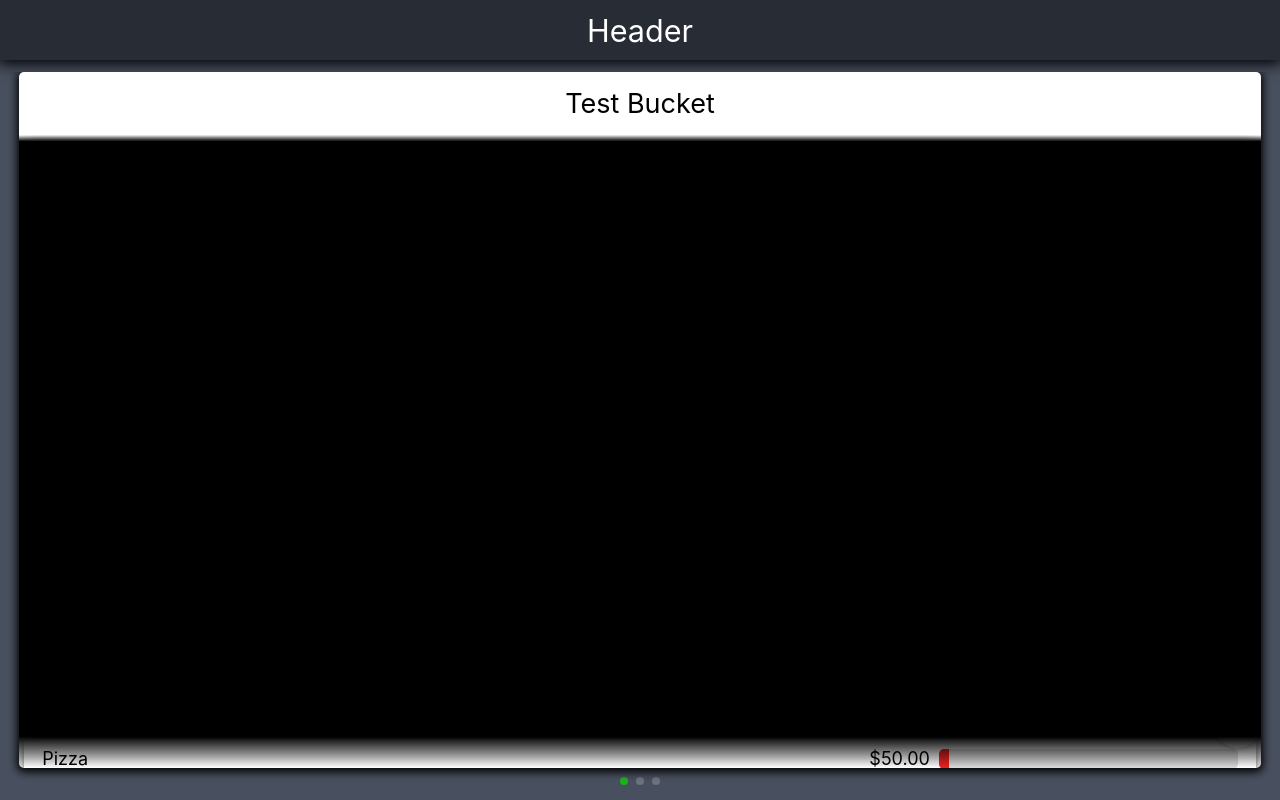
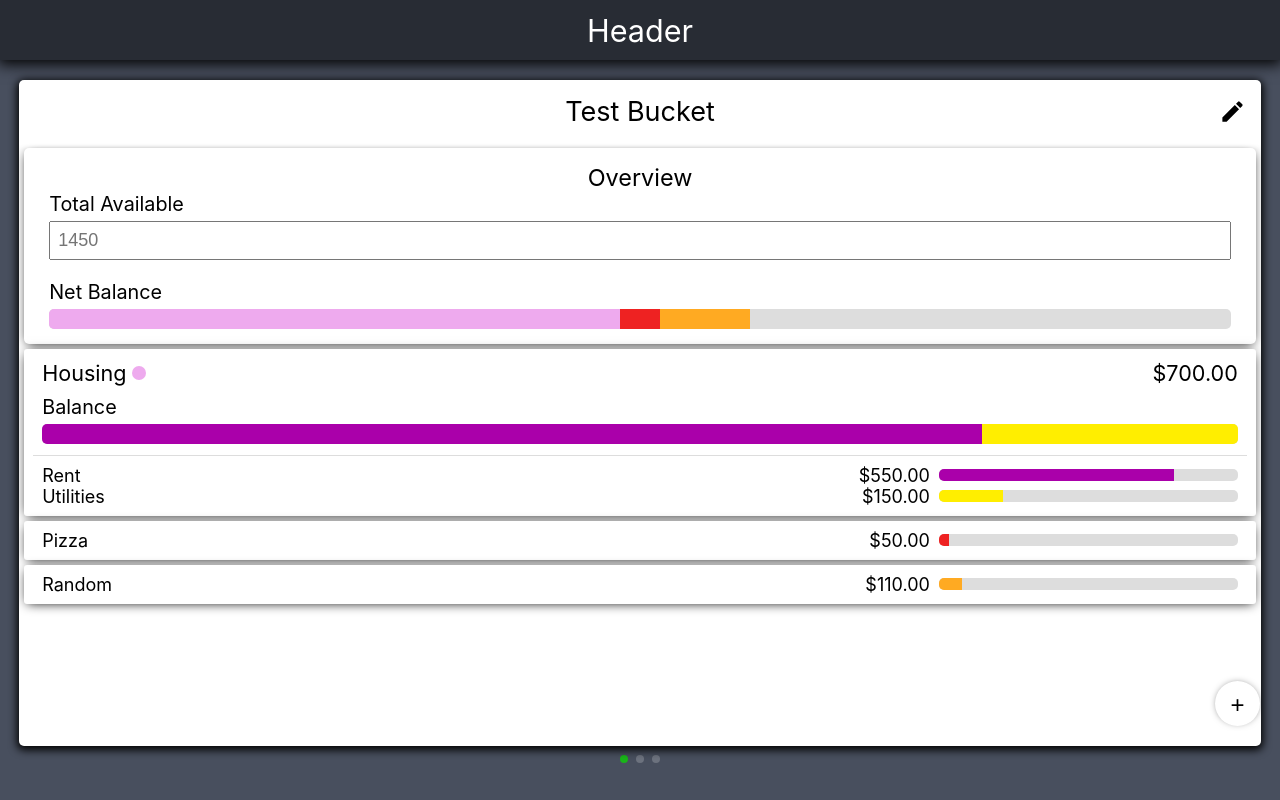
Before and after one commit to jackson-callaghan-school/325-budget-app, a React (Create React App) app in the folder budget-app/: page / in a window 1280 px wide. Built offline with nearby package versions, Linux system fonts and the light colour scheme.

Commit message:
added code for data manipulation and passed data through all componentes, also tweaked some styling

```diff
--- a/budget-app/src/App.css
+++ b/budget-app/src/App.css
@@ -12,9 +12,8 @@ html, body {
 }
 
 .container {
-  flex-grow: 1;
+  height: calc(100% - 60px);
   display: flex;
-  /* height: 100%; */
   background-color: #484f5e;
 }
 
@@ -36,6 +35,12 @@ html, body {
 
 .swiper-container {
   margin: auto;
+  height: 100%;
+}
+
+.swiper-wrapper {
+  margin-top: 20px;
+  height: 90%;
 }
 
 .swiper-pagination-bullet:not(.swiper-pagination-bullet-active) {
@@ -60,6 +65,25 @@ html, body {
   cursor: pointer;
 }
 
+.fab-large {
+  width: 120px;
+  height: 120px;
+  font-size: 5rem;
+}
+
+.fab-title {
+  margin-top: 10px;
+  font-size: 1.5rem;
+}
+
+.center {
+  width: 100%;
+  margin: auto;
+  position: absolute;
+  top: 50%;
+  transform: translate(0, -50%);
+}
+
 .pos-bottom-right {
   bottom: 20px;
   right: 20px;
@@ -80,17 +104,6 @@ html, body {
   background-color: #282c34;
   width: 100%;
   height: 100%;
-  opacity: 0;
-  display: none;
-}
-
-.overlay.hidden {
-  display: block;
-  animation-name: overlay-fadeout;
-  animation-duration: .5s;
-}
-
-.overlay.shown {
   opacity: .7;
   animation-name: overlay-fadein;
   animation-duration: .5s;
--- a/budget-app/src/App.js
+++ b/budget-app/src/App.js
@@ -1,19 +1,21 @@
-import React, { useState } from 'react';
+import React, { useEffect, useState } from 'react';
 import { Card } from './components/card/Card';
 import 'swiper/swiper-bundle.min.css'
 import './App.css';
-import SwiperCore, { Pagination } from 'swiper';
+import SwiperCore, { Pagination, Virtual } from 'swiper';
 import { Swiper, SwiperSlide } from 'swiper/react';
 import { SuperBucket } from './components/buckets/SuperBucket';
 import Drawer from './components/drawer/Drawer.jsx';
 
 function App() {
   SwiperCore.use([Pagination]);
+  const [swiper, setSwiper] = useState(null);
 
   const [drawerVisible, setDrawerVisible] = useState(false);
   const [overlayVisible, setOverlayVisible] = useState(false);
 
-  const testSuperBucket = {
+  const testData = [
+    {
       name: 'Test Bucket',
       amount: 1450,
       subBuckets: [
@@ -42,62 +44,98 @@ function App() {
           color: '#ee2222'
         },
         {
-        name: 'Pizza',
-        amount: 50,
-        color: '#ee2222'
-      },
-      {
-        name: 'Pizza',
-        amount: 50,
-        color: '#ee2222'
-      },
-      {
-        name: 'Pizza',
-        amount: 50,
-        color: '#ee2222'
-      },
-      {
-        name: 'Pizza',
-        amount: 50,
-        color: '#ee2222'
-      },
-      {
-        name: 'Pizza',
-        amount: 50,
-        color: '#ee2222'
-      },
-      {
-        name: 'Pizza',
-        amount: 50,
-        color: '#ee2222'
-      },
-      {
-        name: 'Pizza',
-        amount: 50,
-        color: '#ee2222'
-      },
-      {
-        name: 'Pizza',
-        amount: 50,
-        color: '#ee2222'
-      },
-      {
-        name: 'Pizza',
-        amount: 50,
-        color: '#ee2222'
-      },
-      {
-        name: 'Pizza',
-        amount: 50,
-        color: '#ee2222'
-      },
-      {
           name: 'Random',
           amount: 110,
           color: '#ffaa22'
         }
       ]
-  };
+    },
+    {
+      name: 'Test Bucket 2',
+      amount: 1450,
+      subBuckets: [
+        {
+          name: 'ETFS',
+          amount: 550,
+          color: '#008822',
+          subExpenses: [
+            {
+              name: 'Vanguard',
+              amount: 150,
+            },
+            {
+              name: 'JP Morgan',
+              amount: 400,
+              color: '#ee0000'
+            }
+          ]
+        },
+        {
+          name: 'Bonds',
+          amount: 437.93,
+          color: '#3311ff',
+          subExpenses: [
+            {
+              name: 'James',
+              amount: 250,
+              color: '#ffeeaa'
+            },
+            {
+              name: 'Covalent',
+              amount: 187.93,
+              color: '#eeffaa'
+            }
+          ]
+        }
+      ],
+      subExpenses: [
+        {
+          name: 'Extra',
+          amount: 50,
+          color: '#ee2222'
+        },
+        {
+          name: 'Extra',
+          amount: 50,
+          color: '#ee2222'
+        },
+        {
+          name: 'Extra',
+          amount: 50,
+          color: '#ee2222'
+        },
+        {
+          name: 'Extra',
+          amount: 50,
+          color: '#ee2222'
+        },
+      ]
+    },
+  ];
+
+  const [superBuckets, setSuperBuckets] = useState(testData);
+  const addNewBucket = () => {
+    setSuperBuckets(superBuckets.concat({ name: 'New Bucket', amount: 0, subBuckets: [], subExpenses: [] }));
+  }
+  const removeBucket = (index) => {
+    setSuperBuckets(superBuckets.filter((superBucket, key) => key !== index));
+  }
+  const editBucket = (index, params) => {
+    setSuperBuckets(superBuckets.map((superBucket, key) => {
+      if (key === index) {
+        return {
+          ...superBucket,
+          ...params
+        }
+      } else {
+        return superBucket
+      }
+    }))
+  }
+
+  useEffect(() => {
+    swiper && swiper.update();
+  }, [superBuckets])
 
   return (
     <div className="App">
@@ -114,25 +152,31 @@ function App() {
             el: '.swiper-pagnation',
             clickable: true,
           }}
+          onSwiper={(swiper) => {
+            setSwiper(swiper);
+          }}
         >
-          <SwiperSlide>
-            <SuperBucket data={testSuperBucket} onClickAdd={() => {
+          {superBuckets.map((superBucket, index) => {
+            return (
+              <SwiperSlide key={index}>
+                <SuperBucket key={index} index={index}
+                  data={superBucket}
+                  onClickAdd={() => {
                     setDrawerVisible(!drawerVisible)
                     setOverlayVisible(!overlayVisible)
-            }} />
+                  }}
+                  editBucket={editBucket}
+                  removeBucket={removeBucket}
+                />
               </SwiperSlide>
+            )
+          })}
           <SwiperSlide>
-            <Card title='drawer test'>
-              <button id="addBtn" className='fab pos-bottom-right' onClick={() => {
-                document.getElementById("drawerContainer").style.display = "block";
-                document.getElementById("addBtn").style.display = "none";
-                console.log('fab pressed')
-              }}>+</button>
-              <Drawer></Drawer>
-            </Card>
-          </SwiperSlide>
-          <SwiperSlide>
-            <Card title='test card ... again!'>
+            <Card>
+              <div className='center'>
+                <button className='fab fab-large' style={{ position: 'static' }} onClick={() => { addNewBucket() }}>+</button>
+                <div className='fab-title'>Add New Super Bucket</div>
+              </div>
             </Card>
           </SwiperSlide>
           <div className='swiper-pagnation'></div>
@@ -142,7 +186,10 @@ function App() {
         setOverlayVisible(!overlayVisible);
         setDrawerVisible(!drawerVisible);
       }} />
-      <div className={'overlay ' + overlayVisible ? 'shown' : 'hidden'} />
+      {overlayVisible && <div className={'overlay'} onClick={() => {
+        setOverlayVisible(!overlayVisible);
+        setDrawerVisible(!drawerVisible);
+      }} />}
     </div>
   );
 }
--- a/budget-app/src/components/buckets/Expense.css
+++ b/budget-app/src/components/buckets/Expense.css
@@ -1,6 +1,5 @@
 .expenseContainer {
   margin: 5px;
-  /* background-color: lightgray; */
   border-radius: 3px;
 }
 
@@ -36,7 +35,5 @@
 
 .progressPlaceholder {
   flex-shrink: 0;
-  /* height: 10px; */
   width: 25%;
-  /* background-color: blue; */
 }
--- a/budget-app/src/components/buckets/Expense.jsx
+++ b/budget-app/src/components/buckets/Expense.jsx
@@ -36,15 +36,12 @@ export class Expense extends React.Component {
         : abbreviate(this.state.amount, 5);
     const isSub = this.props.isSub;
     const level = (this.state.amount / this.props.parentAmount) * 100;
-    // console.log(this.state.amount/this.props.parentAmount * 100);
-    console.log(level);
-    // TODO pass info to progressbar
     return (
       <div className={isSub ? "" : "expenseContainer" + " surface"}>
         <div className={isSub ? "sub expenseInner" : "expenseInner"}>
           <span className="expenseName">{name}</span>
           <span className="expenseAmount">${amount}</span>
-          <SegmentedProgressBar className='progressPlaceholder' data={[{ name: this.state.name, value: level, color: this.state.color }]} />
+          <SegmentedProgressBar className='progressPlaceholder' thin data={[{ name: this.state.name, value: level, color: this.state.color }]} />
         </div>
       </div>
     )
--- a/budget-app/src/components/buckets/SubBuckets.css
+++ b/budget-app/src/components/buckets/SubBuckets.css
@@ -1,5 +1,4 @@
 .subBucketContainer {
-  /* background-color: lightgray; */
   margin: 5px;
   display: flex;
   flex-direction: column;
@@ -12,8 +11,13 @@
   padding: 0.5em;
   padding-top: 0.1em;
   padding-bottom: 0.1em;
-  border-radius: 4px;
-  border: 2px solid;
+  border-bottom: solid 1px #ddd;
+}
+
+.subBucketTitle {
+  display: flex;
+  flex-direction: row;
+  align-items: center;
 }
 
 .titleContainer {
--- a/budget-app/src/components/buckets/SubBuckets.jsx
+++ b/budget-app/src/components/buckets/SubBuckets.jsx
@@ -19,8 +19,8 @@ export class SubBucket extends React.Component {
   getChildSum() {
     return this.state.subExpenses.length > 0
       ? this.state.subExpenses.reduce((a, c) => {
-          return a + c.amount;
-        })
+        return a + c.amount;
+      })
       : 0;
   }
 
@@ -29,7 +29,7 @@ export class SubBucket extends React.Component {
   }
 
   setName(name) {
-    this.setState({name: name});
+    this.setState({ name: name });
   }
 
   getAmount() {
@@ -37,7 +37,7 @@ export class SubBucket extends React.Component {
   }
 
   setAmount(amount) {
-    this.setState({amount: amount});
+    this.setState({ amount: amount });
   }
 
   getSubExpenses() {
@@ -45,13 +45,13 @@ export class SubBucket extends React.Component {
   }
 
   getSubExpense(name) {
-    const result = this.state.subExpenses.filter(expense =>  expense.name === name );
+    const result = this.state.subExpenses.filter(expense => expense.name === name);
     return result.length > 0 ? result[0] : false;
   }
 
   addSubExpense(name, amount) {
-    const updatedArray = this.state.subExpenses.concat({name, amount});
-    this.setState({subExpenses: updatedArray});
+    const updatedArray = this.state.subExpenses.concat({ name, amount });
+    this.setState({ subExpenses: updatedArray });
   }
 
   updateSubExpense(name, newValue, updateName = false) {
@@ -66,18 +66,18 @@ export class SubBucket extends React.Component {
     const updatedArray = this.state.subExpenses.filter(expense => expense.name !== name);
     updatedArray.push(updatedExpense);
 
-    this.setState({subExpenses: updatedArray});
+    this.setState({ subExpenses: updatedArray });
 
     return true;
   }
 
   removeSubExpense(name) {
     const updatedArray = this.state.subExpenses.filter(expense => expense.name !== name);
-    this.setState({subExpenses: updatedArray});
+    this.setState({ subExpenses: updatedArray });
   }
 
   clearSubExpense() {
-    this.setState({subExpenses: []});
+    this.setState({ subExpenses: [] });
   }
 
   render() {
@@ -87,30 +87,34 @@ export class SubBucket extends React.Component {
       : abbreviate(this.state.amount, 5);
     const subExpenses = (
       this.state.subExpenses.map((subExpense, index) => {
-        return <Expense key={index} title={subExpense.name} amount={subExpense.amount} color={subExpense.color} isSub={true} parentAmount={this.state.amount}/>
+        return <Expense key={index} title={subExpense.name} amount={subExpense.amount} color={subExpense.color} isSub={true} parentAmount={this.state.amount} />
       })
     );
     const totalCostsList = this.state.subExpenses.map(
       (cost) => ({ name: cost.name, value: (cost.amount / this.state.amount) * 100, color: cost.color })
     );
     const unassignedFunds = (1 - this.getChildSum()) / amount * 100; // use for first progressbar
-    // TODO pass info to first progressbar
-    // TODO pass required information to multicolor progressbar
     return (
       <div className="subBucketContainer surface">
-        <div className="subSummary" style={{borderColor: this.state.color || '#22a6b3'}}>
+        <div className="subSummary" style={{borderBottom: this.state.subExpenses.length > 0 ? 'solid 1px #ddd': 'none'}}>
           <div className="titleContainer">
-            <span className="title subBucketTitle">{name}</span>
+            <span className="title subBucketTitle">
+              {name}
+              <div style={{
+                width: 14, height: 14,
+                backgroundColor: this.state.color,
+                borderRadius: '50%',
+                marginLeft: 5,
+              }}
+              />
+            </span>
             <span className="title subBucketAmount">${amount}</span>
           </div>
           <div className="progressContainer">
-            {/* <div className="label net balance">Balance</div> */}
-            <SegmentedProgressBar border={this.state.color} title='Balance' data={totalCostsList}/>
+            <SegmentedProgressBar title='Balance' data={totalCostsList} />
           </div>
         </div>
         <div className="subExpenseContainer">
-          {/* <Expense title="inner1" amount={20} isSub={true}/>
-          <Expense title="inner2" amount={20} isSub={true}/> */}
           {subExpenses}
         </div>
       </div>
--- a/budget-app/src/components/buckets/SuperBucket.jsx
+++ b/budget-app/src/components/buckets/SuperBucket.jsx
@@ -23,25 +23,33 @@ import './SuperBucket.css'
  *
  * expense: {
  *    name: string, name of expense
- *    total:  number, total amount of money spent on expense
+ *    amount:  number, total amount of money spent on expense
  *    color: string, color of expense
  * }total
  */
 
 
-export const SuperBucket = ({ data, onClickAdd }) => {
+export const SuperBucket = ({ data, onClickAdd, editBucket, index, removeBucket}) => {
   const [drawerVisible, setDrawerVisible] = useState(false);
 
   const totalCostsList = data.subBuckets.concat(data.subExpenses).map(
     (cost) => ({ name: cost.name, value: (cost.amount / data.amount) * 100, color: cost.color })
   );
-  // called everytime data changes
+  // called every time data changes
   useEffect(() => {
 
   }, [data])
 
   return (
-    <Card title={data.name}>
+    <Card title={data.name}
+      onSubmit={(title) => {
+        editBucket(index, {name: title});
+      }}
+      onDelete={() => {
+        console.log(index);
+        removeBucket(index);
+      }}
+    >
       <div className='super-bucket-overview surface'>
         <div className='super-bucket-title'>Overview</div>
         <label>
--- a/budget-app/src/components/card/Card.css
+++ b/budget-app/src/components/card/Card.css
@@ -2,9 +2,8 @@
   display: flex;
   flex-direction: column;
   width: 97vw;
-  height: 87vh;
+  height: 100%;
   margin: auto;
-  /* margin-top: 10px; */
   background-color: white;
   color: black;
   border-radius: 5px;
@@ -14,10 +13,40 @@
   /* justify-content: center; */
 }
 
+.card-header {
+  position: relative;
+  display: flex;
+  /* margin: 15px 0; */
+  align-items: center;
+  justify-content: center;
+  padding: 15px 15px;
+}
+
+.card-header input {
+  border: none;
+  font-size: 1.5rem;
+  padding: 0;
+  margin: 0;
+  text-align: center;
+}
+
+.card-header input:focus {
+  outline: none;
+}
+
+.icon-right {
+  position: absolute;
+  right: 15px;
+}
+
+.icon-left {
+  position: absolute;
+  left: 15px;
+}
+
 .card-title {
   /* position: sticky; */
   font-size: 1.5rem;
-  margin: 15px 0;
 }
 
 .card-body {
--- a/budget-app/src/components/card/Card.jsx
+++ b/budget-app/src/components/card/Card.jsx
@@ -1,10 +1,25 @@
-import React from 'react';
+import React, { useState } from 'react';
 import './Card.css';
+import EditIcon from '@material-ui/icons/Edit';
+import CheckIcon from '@material-ui/icons/Check';
+import DeleteIcon from '@material-ui/icons/Delete';
 
-export const Card = ({ title, children }) => {
+export const Card = ({ title, children, onSubmit, onDelete }) => {
+  const [isEditing, setIsEditing] = useState(false);
+  const [titleState, setTitleState] = useState(title);
+
   return (
     <div className="card-container">
-      <div className='card-title'>{title}</div>
+      {title && <div className='card-header'>
+        {!isEditing && <div className='card-title'>{titleState}</div>}
+        {isEditing && <input value={titleState} onChange={(e) => { setTitleState(e.currentTarget.value) }} autoFocus/>}
+        {!isEditing && <EditIcon className='icon-right' onClick={() => { setIsEditing(!isEditing) }} />}
+        {isEditing && <CheckIcon className='icon-right' onClick={() => {
+          onSubmit(titleState);
+          setIsEditing(!isEditing);
+        }} />}
+        {isEditing && <DeleteIcon className='icon-left' onClick={onDelete}/>}
+      </div>}
       <div className='card-body'>
         {children}
       </div>
--- a/budget-app/src/components/segmented-progress-bar/SegmentedProgressBar.css
+++ b/budget-app/src/components/segmented-progress-bar/SegmentedProgressBar.css
@@ -6,7 +6,6 @@
 .segmented-progress-bar .title {
   font-size: 1.1rem;
   margin-bottom: 5px;
-  /* align-self: start; */
 }
 
 .segmented-progress-bar .bars {
@@ -14,5 +13,4 @@
   overflow: hidden;
   display: flex;
   background-color: #ddd;
-  height: 20px;
 }
--- a/budget-app/src/components/segmented-progress-bar/SegmentedProgressBar.jsx
+++ b/budget-app/src/components/segmented-progress-bar/SegmentedProgressBar.jsx
@@ -14,13 +14,15 @@ import './SegmentedProgressBar.css';
 /**
  * Segmented progress bar component
  */
-export const SegmentedProgressBar = ({ data, title, className, border }) => {
+export const SegmentedProgressBar = ({ data, title, className, border, thin }) => {
   const bars = data && data.length && data.map((item, i) => {
     // wont display is value is less than 0 (can be changed)
     if (item.value > 0) {
       return (
         <div className='bar' key={i} style={{ backgroundColor: item.color || '#22a6b3', width: item.value + '%' }} />
       )
+    } else {
+      return null;
     }
   })
 
@@ -28,8 +30,8 @@ export const SegmentedProgressBar = ({ data, title, className, border }) => {
   return (
     <div className={'segmented-progress-bar ' + className}>
       {title && <div className="title">{title}</div>}
-      <div className='bars '  style={{border: border ? '2px solid ' + border : 'none'}}>
-        {bars === '' ? '' : bars}
+      <div className='bars '  style={{border: border ? '2px solid ' + border : 'none', height: thin ? 12 : 20}}>
+        {bars || null}
       </div>
     </div>
   )
```
Lines whose indentation alone changed are shown as unchanged.
